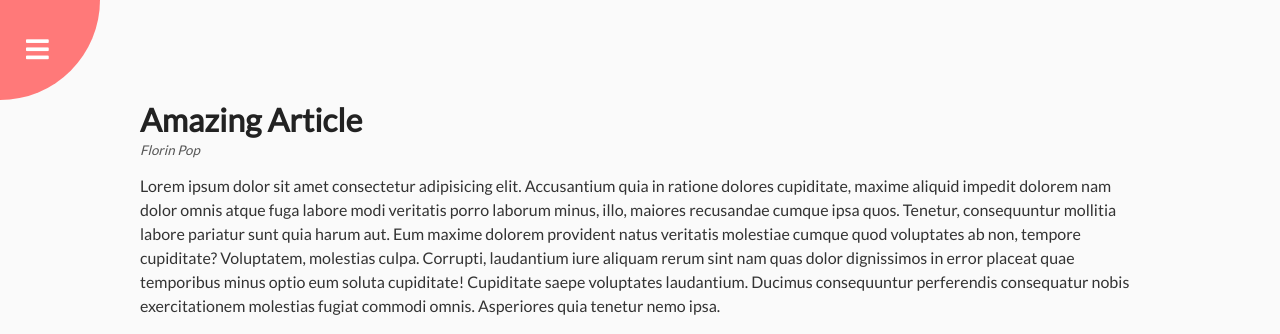
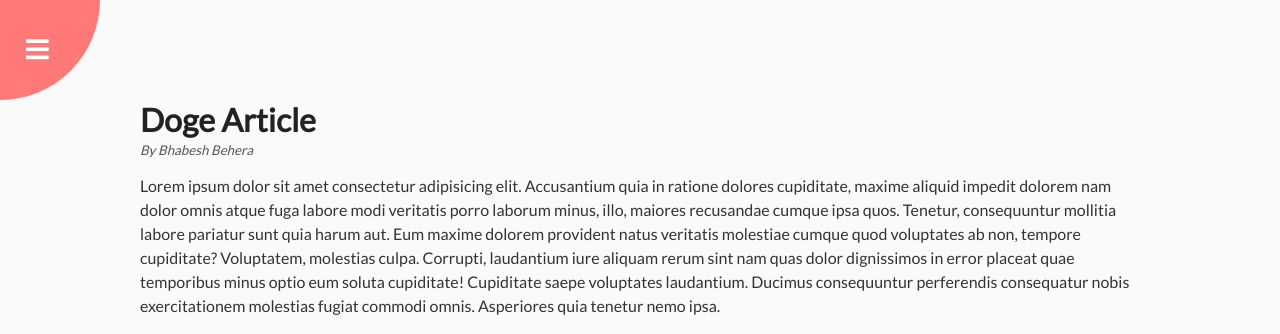
Before and after one commit to Bhuvilol/50days50projects, a plain HTML site: page 03 Rotating Navigation/index.html in a window 1280 px wide. Shown: the top 334 px of the page. Drawn offline with Linux system fonts and the light colour scheme.

Commit message:
Refinement done

```diff
--- a/02 Progress Bar/style.css
+++ b/02 Progress Bar/style.css
@@ -7,6 +7,7 @@
 }
 
 * {
+
   box-sizing: border-box;
 }
 
--- a/03 Rotating Navigation/index.html
+++ b/03 Rotating Navigation/index.html
@@ -21,8 +21,8 @@
       </div>
 
       <div class="content">
-        <h1>Amazing Article</h1>
-        <small>Florin Pop</small>
+        <h1>Doge Article</h1>
+        <small>By Bhabesh Behera</small>
         <p>Lorem ipsum dolor sit amet consectetur adipisicing elit. Accusantium quia in ratione dolores cupiditate, maxime aliquid impedit dolorem nam dolor omnis atque fuga labore modi veritatis porro laborum minus, illo, maiores recusandae cumque ipsa quos. Tenetur, consequuntur mollitia labore pariatur sunt quia harum aut. Eum maxime dolorem provident natus veritatis molestiae cumque quod voluptates ab non, tempore cupiditate? Voluptatem, molestias culpa. Corrupti, laudantium iure aliquam rerum sint nam quas dolor dignissimos in error placeat quae temporibus minus optio eum soluta cupiditate! Cupiditate saepe voluptates laudantium. Ducimus consequuntur perferendis consequatur nobis exercitationem molestias fugiat commodi omnis. Asperiores quia tenetur nemo ipsa.</p>
 
         <h3>My Dog</h3>
```
Also changed, not shown: 02 Progress Bar/index.html (+1 -1 lines).
